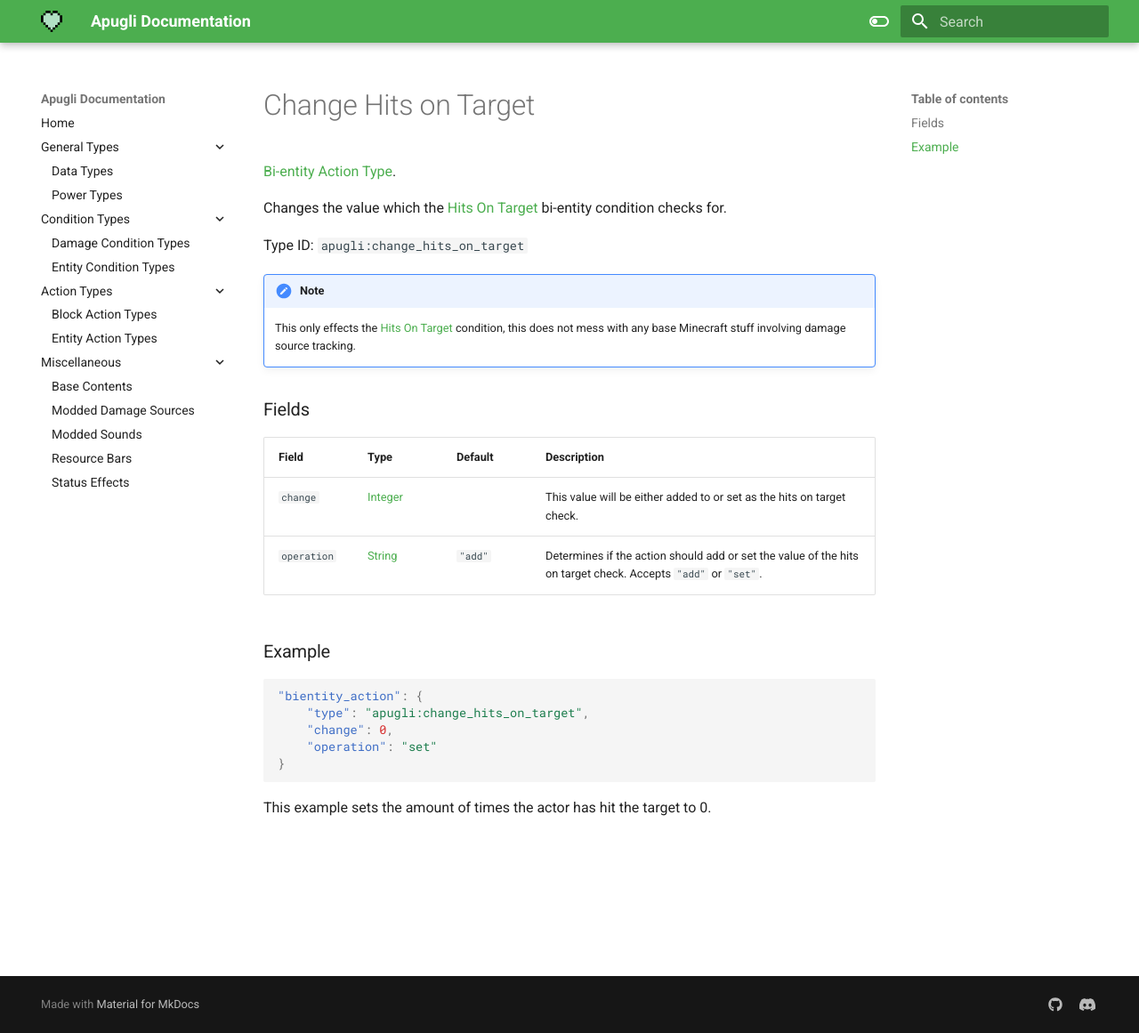
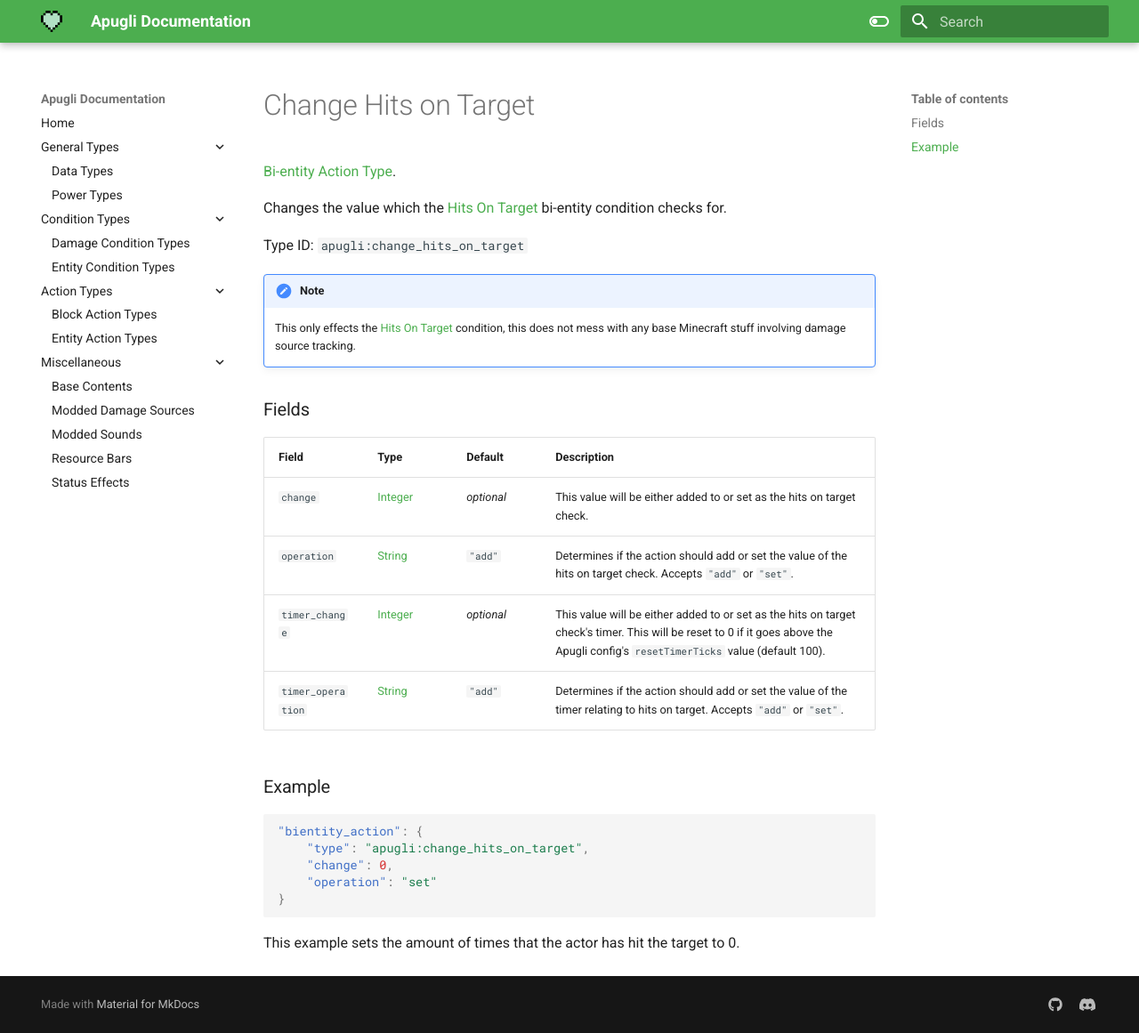
Before and after one commit to MerchantPug/apugli-docs, an MkDocs documentation site: the page built from docs/types/bientity_action_types/change_hits_on_target.md, in a window 1280 px wide and 1161 px high. Shown: the whole window at 89% size. Built offline with MkDocs 1.6.1 and Material for MkDocs 9.7.7, drawn with Linux system fonts in a browser that asks for light colours.

Commit message:
Update change_hits_on_target.md

````diff
--- a/docs/types/bientity_action_types/change_hits_on_target.md
+++ b/docs/types/bientity_action_types/change_hits_on_target.md
@@ -18,9 +18,10 @@ Type ID: `apugli:change_hits_on_target`
 
 Field  | Type | Default | Description
 -------|------|---------|-------------
-`change` | [Integer](https://origins.readthedocs.io/en/latest/types/data_types/integer/) | | This value will be either added to or set as the hits on target check.
+`change` | [Integer](https://origins.readthedocs.io/en/latest/types/data_types/integer/) | *optional* | This value will be either added to or set as the hits on target check.
 `operation` | [String](https://origins.readthedocs.io/en/latest/types/data_types/string/) | `"add"` | Determines if the action should add or set the value of the hits on target check. Accepts `"add"` or `"set"`.
-
+`timer_change` | [Integer](https://origins.readthedocs.io/en/latest/types/data_types/integer/) | *optional* | This value will be either added to or set as the hits on target check's timer. This will be reset to 0 if it goes above the Apugli config's `resetTimerTicks` value (default 100).
+`timer_operation` | [String](https://origins.readthedocs.io/en/latest/types/data_types/string/) | `"add"` | Determines if the action should add or set the value of the timer relating to hits on target. Accepts `"add"` or `"set"`.
 
 ### Example
 ```json
@@ -30,4 +31,4 @@ Field  | Type | Default | Description
     "operation": "set"
 }
 ```
-This example sets the amount of times the actor has hit the target to 0.
+This example sets the amount of times that the actor has hit the target to 0.
````
